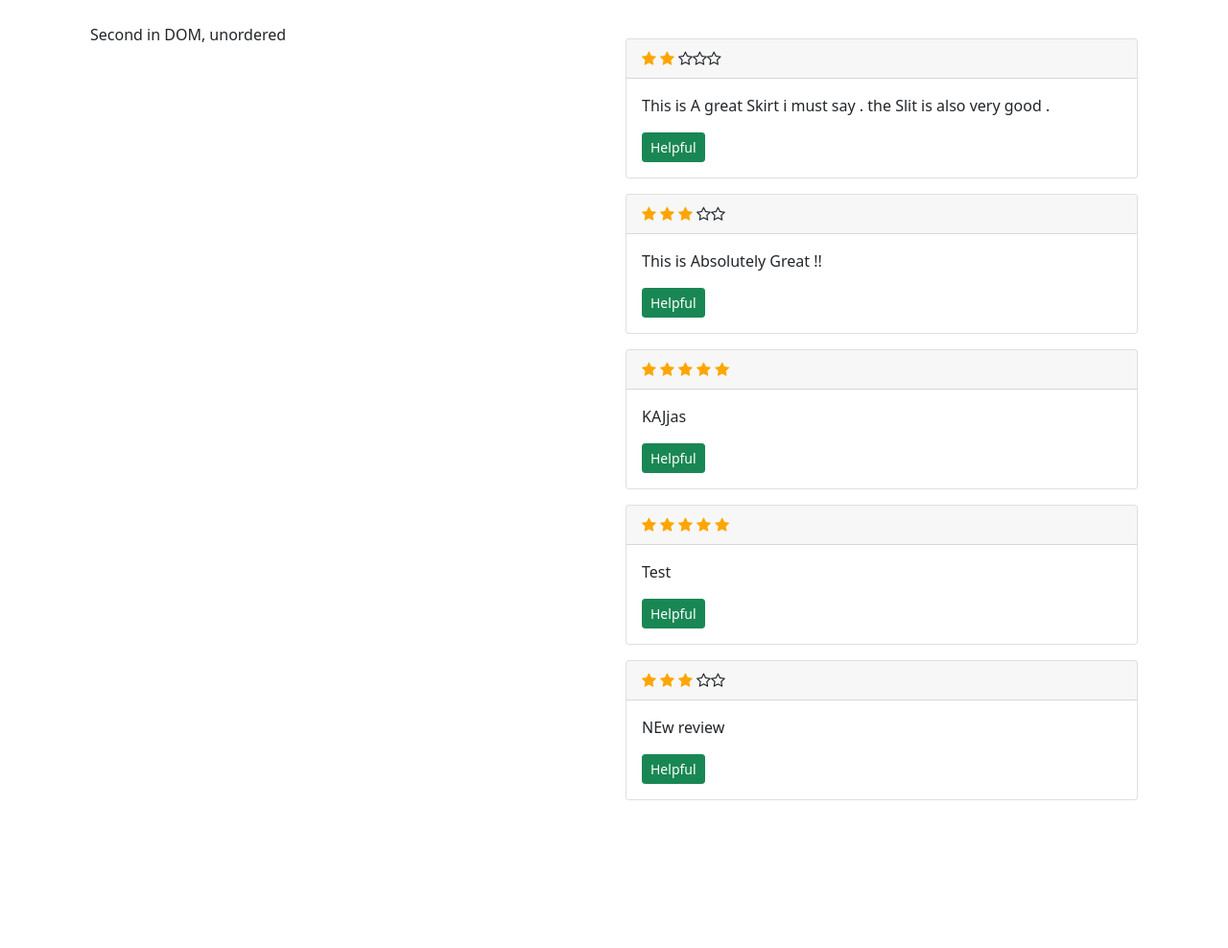
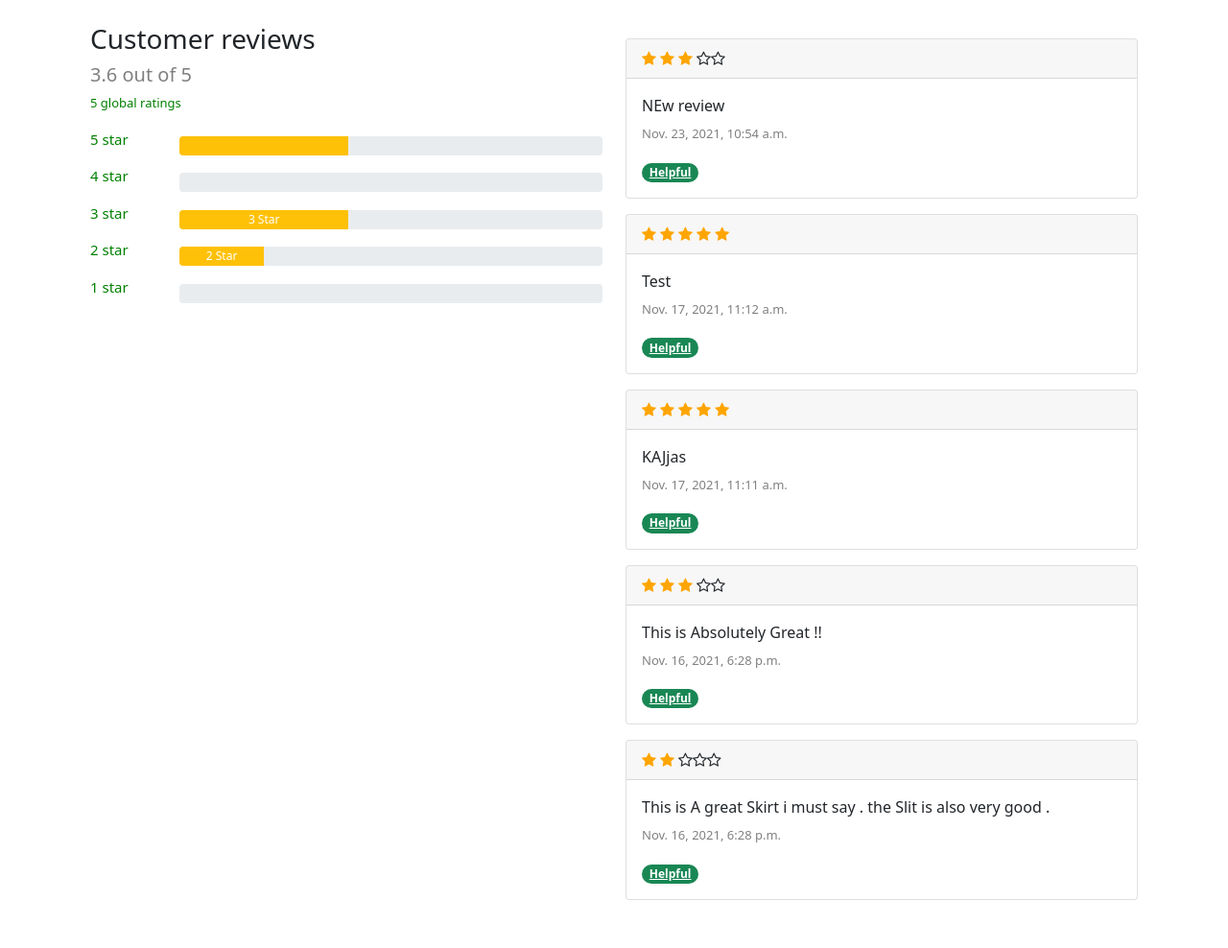
Before and after one commit to priyal-unbxd/Review, a Django app: page /4/ in a window 1280 px wide. Shown: the part 304-1292 px from the top of the page at 96% size. Before the commit the page ends 1138 px from the top, so only its background shows below. Run offline with Django 3.2, Linux system fonts and the light colour scheme; data comes from the database, SQL or seed files in the repository; both versions use the stored data as it was after the commit.

Commit message:
Added Customer reviews progress bars and sorted the detail rating

```diff
--- a/product/models.py
+++ b/product/models.py
@@ -23,6 +23,13 @@ class Product(models.Model):
         else:
             return 0
 
+    @property
+    def calculateNumberOfRatings(self):
+        allRating = self.productrating_set.all()
+        numberOfRatings = allRating.count()
+        print(allRating.count())
+        return numberOfRatings
+
 
 
 
--- a/product/views.py
+++ b/product/views.py
@@ -16,6 +16,7 @@ def index(request):
 def detail(request,pk):
     prod = Product.objects.get(id=pk)
     prodRatings = ProductRating.objects.filter(product=prod)
+    prodRatings = prodRatings.order_by('-created')
     return render(request,'detail.html',context={'prod':prod,'prodRatings':prodRatings})
 
 
--- /dev/null
+++ b/static/css/style.css
@@ -0,0 +1,11 @@
+.list-scroll {
+    max-height: 1000px;
+    margin-bottom: 10px;
+    overflow:scroll;
+}
+
+
+.navbar {
+    height: 100px;
+    outline-color: blue;
+}
--- a/static/js/detail.js
+++ b/static/js/detail.js
@@ -1,9 +1,7 @@
-console.log("Detail page")
-
 const prodCards = [...document.getElementsByClassName('card-header')]
 const stars = [...document.getElementsByClassName('stars')]
 const url = window.location.href
-console.log(url)
+console.log(prodCards)
 console.log("Star",stars)
 prodCards.forEach((c)=>{
     const rating = c.getAttribute('data-rating')
@@ -72,10 +70,64 @@ const reviewForm = document.getElementById('review-form')
 reviewForm.addEventListener('submit',e=>{
     e.preventDefault()
     sendData()
-    // console.log("sdj")
 })
 
 
 document.getElementById('back-btn').addEventListener('click',()=>{
     window.location.href = "http://localhost:8000/"
 })
+
+
+function progessbar(){
+    let ratings = []
+    let totalRatings = 0
+    let fiveStarRatings = 0
+    let fourStarRatings = 0
+    let threeStarRatings = 0
+    let twoStarRatings = 0
+    let oneStarRatings = 0
+    prodCards.forEach((i)=>{
+        let rating = i.getAttribute('data-rating')
+        if(rating == '5'){
+            fiveStarRatings +=1
+        }else if(rating == '4'){
+            fourStarRatings +=1
+        }else if(rating == '3'){
+            threeStarRatings +=1
+        }else if(rating == '2'){
+            twoStarRatings +=1
+        }else if(rating=='1'){
+            oneStarRatings +=1
+        }
+        ratings.push(rating)
+    })
+    totalRatings = ratings.length
+    fiveStarRatings = ((fiveStarRatings) / (totalRatings)) *100
+    fourStarRatings = ((fourStarRatings) / (totalRatings)) *100
+    threeStarRatings = ((threeStarRatings) / (totalRatings)) *100
+    twoStarRatings = ((twoStarRatings) / (totalRatings)) *100
+    oneStarRatings = ((oneStarRatings) / (totalRatings)) *100
+
+    allProgressBars = [...document.getElementsByClassName('progress-bar')]
+
+    allProgressBars.forEach((item)=>{
+        if(item.id == '5-star'){
+            item.style['width'] = fiveStarRatings + '%'
+        }
+        else if(item.id == '4-star'){
+            item.style['width'] = fourStarRatings + '%'
+        }
+        else if(item.id == '3-star'){
+            item.style['width'] = threeStarRatings + '%'
+        }
+        else if(item.id == '2-star'){
+            item.style['width'] = twoStarRatings + '%'
+        }
+        else if(item.id == '1-star'){
+            item.style['width'] = oneStarRatings + '%'
+        }
+    })
+
+}
+
+progessbar()
--- a/templates/base.html
+++ b/templates/base.html
@@ -7,6 +7,10 @@
     <meta name="viewport" content="width=device-width, initial-scale=1">
 
     <!-- Bootstrap CSS -->
+    <link
+      href="{% static 'css/style.css' %}"
+      rel="stylesheet"
+      crossorigin="anonymous">
     <link
       href="https://cdn.jsdelivr.net/npm/bootstrap@5.1.3/dist/css/bootstrap.min.css"
       rel="stylesheet"
--- a/templates/detail.html
+++ b/templates/detail.html
@@ -59,14 +59,17 @@
         <div class="col-md-8">
           <div class="card-body">
             <h5 class="card-title">{{prod.name}}</h5>
-            <p class="card-text">{{prod.calculateAvgRating}} out of 5</p>
+            <span class="card-text">{{prod.calculateAvgRating}} out of 5</span>
+            <p class="mt-0"style="color:green;font-size: 13px;">{{prod.calculateNumberOfRatings}} ratings</p>
             <p class="card-text"><small class="text-muted">Last updated 3 mins ago</small></p>
-            <div class="col-auto pr-3">
+            <div class="row">
+            <div class="col-auto">
               <a href="#" class="btn btn-warning" data-bs-toggle="modal" data-bs-target="#review-form" data-bs-whatever="@mdo">Write a Product Review</a>
             </div>
-            <div class="col-auto pr-3">
+            <div class="col-6">
               <a class="btn btn-danger" id="back-btn">Back</a>
             </div>
+          </div>
           </div>
           </div>
         </div>
@@ -77,21 +80,65 @@
   <div class="container my-4">
     <div class="container">
       <div class="row">
-        <div class="col order-last">
+        <div class="col order-last list-scroll">
           {% for i in prodRatings%}
           <div class="card my-3">
             <div class="card-header" data-rating="{{i.rating}}">
             </div>
             <div class="card-body">
               <!-- <h5 class="card-title">Special title treatment</h5> -->
-              <p class="card-text">{{i.comment}}</p>
-              <a href="#" class="btn btn-success btn-sm">Helpful</a>
+              <span class="card-text">{{i.comment}}</span>
+              <p class="mt-2" style="color: gray;font-size: 13px;">{{i.created}}</p>
+              <a class="badge rounded-pill bg-success">Helpful</a>
             </div>
           </div>
           {% endfor %}
         </div>
         <div class="col">
-          Second in DOM, unordered
+            <h3>Customer reviews</h3>
+            <h6  style="color: gray;font-size: 20px;">{{prod.calculateAvgRating}} out of 5</h6>
+            <p style="color:green;font-size: 13px;">{{prod.calculateNumberOfRatings}} global ratings</p>
+            <div class="row">
+              <div class="col-2 pr-0" style="font-size: 15px;color: green;"><p>5 star</p></div>
+              <div class="col-10">
+                <div class="progress my-2" style="height:20px">
+                  <div class="progress-bar bg-warning" role="progressbar" id="5-star"style="width: 100%" aria-valuenow="25" aria-valuemin="0" aria-valuemax="100"></div>
+                </div>
+              </div>
+            </div>
+            <div class="row">
+              <div class="col-2 pr-0" style="font-size: 15px;color: green;"><p>4 star</p></div>
+              <div class="col-10">
+                <div class="progress my-2" style="height:20px">
+                  <div class="progress-bar bg-warning " id="4-star" role="progressbar" style="width: 100%" aria-valuenow="50" aria-valuemin="0" aria-valuemax="100">4 Star</div>
+                </div>
+              </div>
+            </div>
+            <div class="row">
+              <div class="col-2 pr-0" style="font-size: 15px;color: green;"><p>3 star</p></div>
+              <div class="col-10">
+                <div class="progress my-2" style="height:20px">
+                  <div class="progress-bar bg-warning " id="3-star" role="progressbar" style="width: 100%" aria-valuenow="30" aria-valuemin="0" aria-valuemax="100">3 Star</div>
+                </div>
+              </div>
+            </div>
+            <div class="row">
+              <div class="col-2 pr-0" style="font-size: 15px;color: green;"><p>2 star</p></div>
+              <div class="col-10">
+                <div class="progress my-2" style="height:20px">
+                  <div class="progress-bar bg-warning " id="2-star" role="progressbar" style="width: 100%" aria-valuenow="25" aria-valuemin="0" aria-valuemax="100">2 Star</div>
+                </div>
+              </div>
+            </div>
+            <div class="row">
+              <div class="col-2 pr-0" style="font-size: 15px;color: green;"><p>1 star</p></div>
+              <div class="col-10">
+                <div class="progress my-2" style="height:20px">
+                  <div class="progress-bar bg-warning " id="1-star" role="progressbar" style="width: 100%" aria-valuenow="25" aria-valuemin="0" aria-valuemax="100">1 Star</div>
+                </div>
+              </div>
+            </div>
+
         </div>
       </div>
     </div>
```
Also changed, not shown: static/js/main.js (+9 -14 lines), templates/index.html (+6 -8 lines), db.sqlite3.
